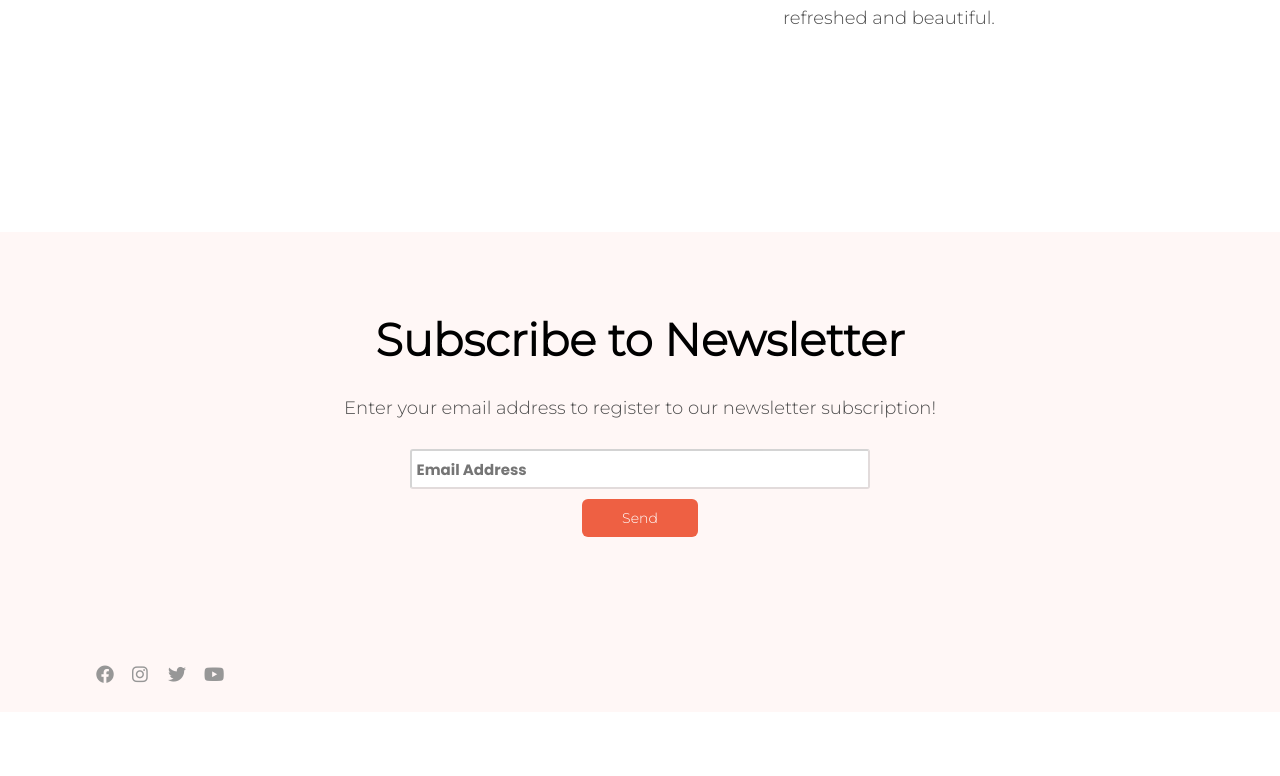
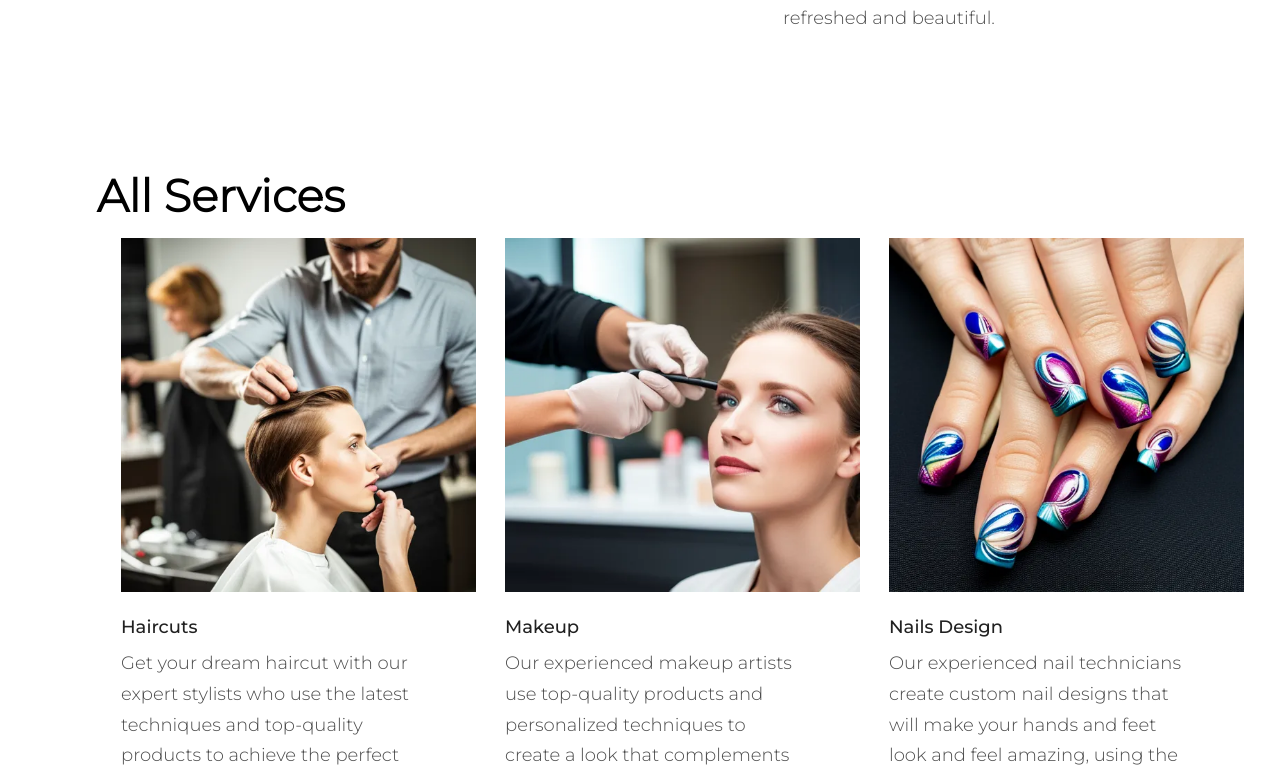
Before and after one commit to nadiahosisy/Beauty-Salon, a React (Vite) app: page /Home in a window 1280 px wide. Shown: the part 1302-2078 px from the top of the page. Before the commit the page ends 2014 px from the top, so only its background shows below. Built offline with nearby package versions, Linux system fonts and the light colour scheme.

Commit message:
added Services comonent in home page

```diff
--- a/src/pages/Home.jsx
+++ b/src/pages/Home.jsx
@@ -1,4 +1,5 @@
 import { Customers, InnerIcons } from "../components";
+import Services from "./Services";
 
 const Home = () => {
   return (
@@ -35,6 +36,7 @@ const Home = () => {
       </div>
       <InnerIcons />
       <Customers />
+      <Services />
     </>
   );
 };
```
